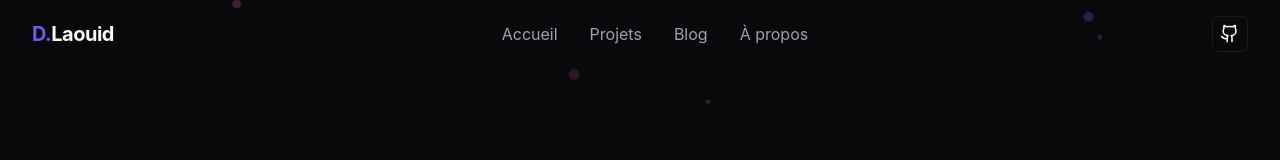
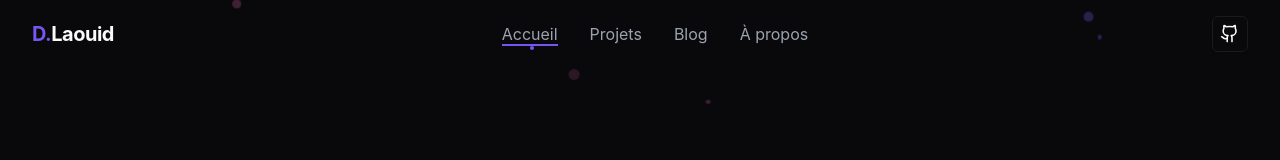
Before and after one commit to dilaouid/dilaouid, a React (Vite) app: page / in a window 1280 px wide. Shown: the top 160 px of the page. Built offline with nearby package versions, Linux system fonts and the light colour scheme; a web font is replaced by a local one.

Commit message:
current location navbar

```diff
--- a/src/components/organisms/Navbar/Navbar.tsx
+++ b/src/components/organisms/Navbar/Navbar.tsx
@@ -1,45 +1,57 @@
-// src/components/organisms/Navbar/Navbar.tsx
-import React, { useState, useEffect } from 'react'
-import { Link } from '@tanstack/react-router'
-import { Menu, X, Github } from 'lucide-react'
-import { motion, AnimatePresence } from 'framer-motion'
-import { Button } from '@/components/atoms/Button/Button'
+import React, { useState, useEffect } from "react";
+import { Link, useRouter } from "@tanstack/react-router";
+import { Menu, X, Github } from "lucide-react";
+import { motion, AnimatePresence } from "framer-motion";
+import { Button } from "@/components/atoms/Button/Button";
 
 const navItems = [
-  { label: 'Accueil', path: '/' },
-  { label: 'Projets', path: '/projects' },
-  { label: 'Blog', path: '/blog' },
-  { label: 'À propos', path: '/about' },
+  { label: "Accueil", path: "/" },
+  { label: "Projets", path: "/projects" },
+  { label: "Blog", path: "/blog" },
+  { label: "À propos", path: "/about" },
   /* { label: 'Contact', path: '/contact' }, */
-]
+];
 
 export const Navbar: React.FC = () => {
-  const [isScrolled, setIsScrolled] = useState(false)
-  const [mobileMenuOpen, setMobileMenuOpen] = useState(false)
+  const [isScrolled, setIsScrolled] = useState(false);
+  const [mobileMenuOpen, setMobileMenuOpen] = useState(false);
+  const router = useRouter();
+
+  const [currentPath, setCurrentPath] = useState(
+    router.state.location.pathname
+  );
+
+  useEffect(() => {
+    const unsubscribe = router.history.subscribe(() => {
+      setCurrentPath(router.state.location.pathname);
+    });
+
+    return () => unsubscribe();
+  }, [router]);
 
   // Détection du scroll pour changer l'apparence de la navbar
   useEffect(() => {
     const handleScroll = () => {
       if (window.scrollY > 10) {
-        setIsScrolled(true)
+        setIsScrolled(true);
       } else {
-        setIsScrolled(false)
+        setIsScrolled(false);
       }
-    }
+    };
 
-    window.addEventListener('scroll', handleScroll)
+    window.addEventListener("scroll", handleScroll);
 
-    handleScroll()
+    handleScroll();
 
-    return () => window.removeEventListener('scroll', handleScroll)
-  }, [])
+    return () => window.removeEventListener("scroll", handleScroll);
+  }, []);
 
   return (
     <header
       className={`fixed top-0 left-0 right-0 z-50 py-4 transition-all duration-300 ${
         isScrolled || mobileMenuOpen
-          ? 'bg-background border-b border-border'
-          : 'bg-transparent'
+          ? "bg-background border-b border-border"
+          : "bg-transparent"
       }`}
     >
       <div className="container flex items-center justify-between">
@@ -53,19 +65,38 @@ export const Navbar: React.FC = () => {
 
         {/* Navigation sur desktop */}
         <nav className="hidden md:flex items-center space-x-8">
-          {navItems.map((item) => (
+          {navItems.map((item) => {
+            const isActive =
+              currentPath === item.path ||
+              (item.path !== "/" && currentPath.startsWith(item.path));
+
+            return (
               <Link
                 key={item.path}
                 to={item.path}
                 className="text-muted-foreground hover:text-foreground transition-colors relative group"
                 activeProps={{
-                className: 'text-foreground',
+                  className: "text-foreground",
                 }}
               >
                 {item.label}
-              <span className="absolute left-0 right-0 bottom-0 h-[2px] bg-primary scale-x-0 group-hover:scale-x-100 transition-transform origin-left" />
+                <span
+                  className={`absolute left-0 right-0 bottom-0 h-[2px] bg-primary transition-all duration-300 origin-left ${
+                    isActive
+                      ? "scale-x-100"
+                      : "scale-x-0 group-hover:scale-x-100"
+                  }`}
+                />
+                {isActive && (
+                  <motion.span
+                    className="absolute -bottom-1 left-1/2 w-1 h-1 rounded-full bg-primary"
+                    layoutId="navIndicator"
+                    transition={{ type: "spring", bounce: 0.25, duration: 0.6 }}
+                  />
+                )}
               </Link>
-          ))}
+            );
+          })}
         </nav>
 
         {/* Bouton GitHub */}
@@ -100,10 +131,10 @@ export const Navbar: React.FC = () => {
       <AnimatePresence>
         {mobileMenuOpen && (
           <motion.div
-            initial={{ opacity: 0, x: '100%' }}
+            initial={{ opacity: 0, x: "100%" }}
             animate={{ opacity: 1, x: 0 }}
-            exit={{ opacity: 0, x: '100%' }}
-            transition={{ type: 'tween', duration: 0.3 }}
+            exit={{ opacity: 0, x: "100%" }}
+            transition={{ type: "tween", duration: 0.3 }}
             className="fixed inset-0 z-50 bg-background md:hidden"
           >
             <div className="container h-full flex flex-col">
@@ -122,7 +153,12 @@ export const Navbar: React.FC = () => {
               </div>
 
               <nav className="flex flex-col items-center justify-center space-y-8 flex-1">
-                {navItems.map((item, index) => (
+                {navItems.map((item, index) => {
+                  const isActive =
+                    currentPath === item.path ||
+                    (item.path !== "/" && currentPath.startsWith(item.path));
+
+                  return (
                     <motion.div
                       key={item.path}
                       initial={{ opacity: 0, y: 20 }}
@@ -131,16 +167,27 @@ export const Navbar: React.FC = () => {
                     >
                       <Link
                         to={item.path}
-                      className="text-2xl font-medium"
+                        className={`text-2xl font-medium relative ${
+                          isActive ? "text-primary" : ""
+                        }`}
                         onClick={() => setMobileMenuOpen(false)}
                         activeProps={{
-                        className: 'text-primary',
+                          className: "text-primary",
                         }}
                       >
                         {item.label}
+                        {isActive && (
+                          <motion.span
+                            className="absolute -bottom-2 left-0 right-0 h-0.5 bg-primary"
+                            layoutId="mobileNavIndicator"
+                            initial={{ opacity: 0, width: 0 }}
+                            animate={{ opacity: 1, width: "100%" }}
+                          />
+                        )}
                       </Link>
                     </motion.div>
-                ))}
+                  );
+                })}
               </nav>
 
               <div className="py-6 flex justify-center">
@@ -160,5 +207,5 @@ export const Navbar: React.FC = () => {
         )}
       </AnimatePresence>
     </header>
-  )
-}
+  );
+};
--- a/src/components/pages/BlogPost/BlogPost.tsx
+++ b/src/components/pages/BlogPost/BlogPost.tsx
@@ -1,4 +1,3 @@
-// src/pages/BlogPost/BlogPost.tsx
 import React from 'react'
 import { useParams, Link } from '@tanstack/react-router'
 import { motion } from 'framer-motion'
--- a/src/main.tsx
+++ b/src/main.tsx
@@ -1,4 +1,3 @@
-// src/main.tsx
 import React from 'react'
 import ReactDOM from 'react-dom/client'
 import { RouterProvider } from '@tanstack/react-router'
```
Lines whose indentation alone changed are shown as unchanged.
